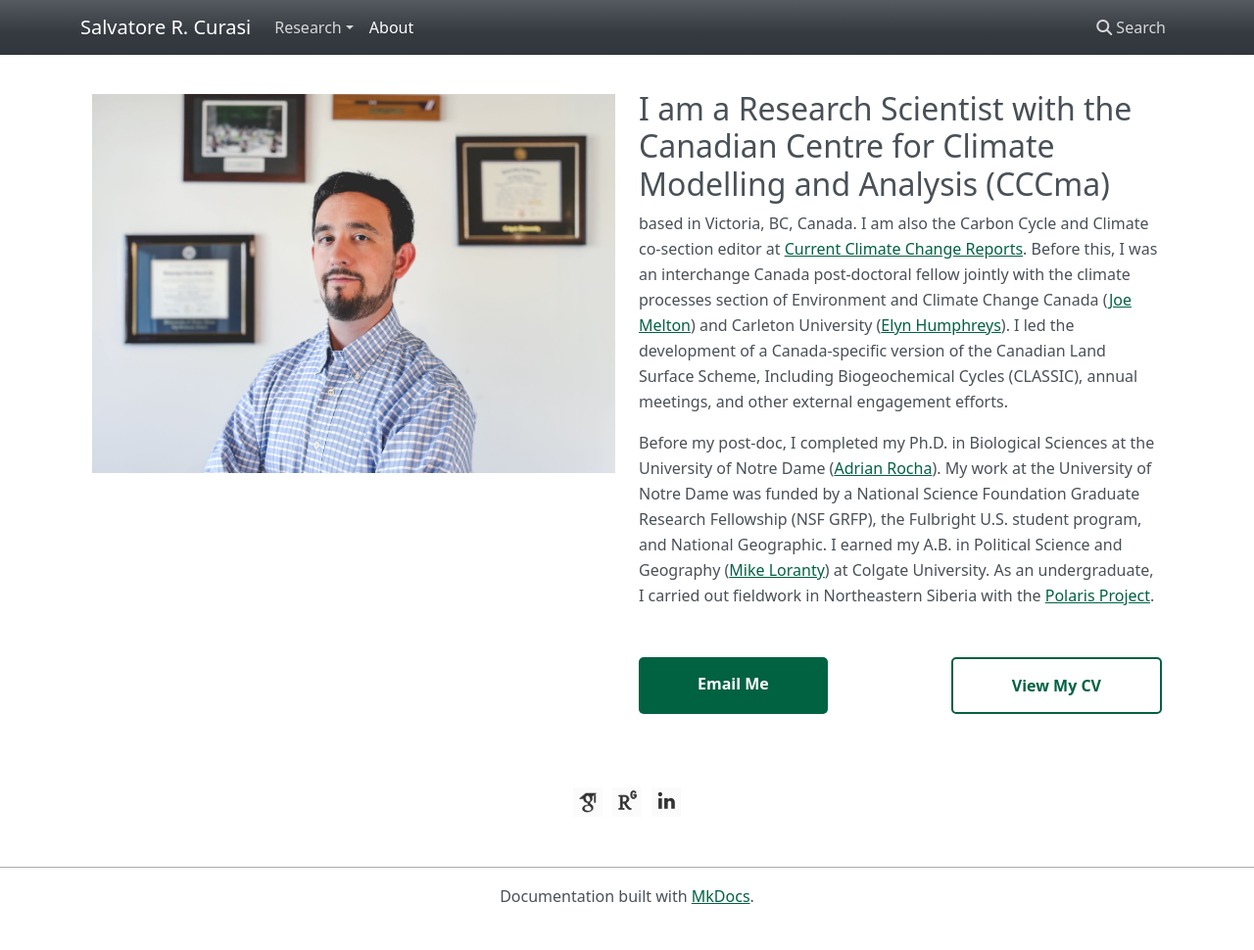
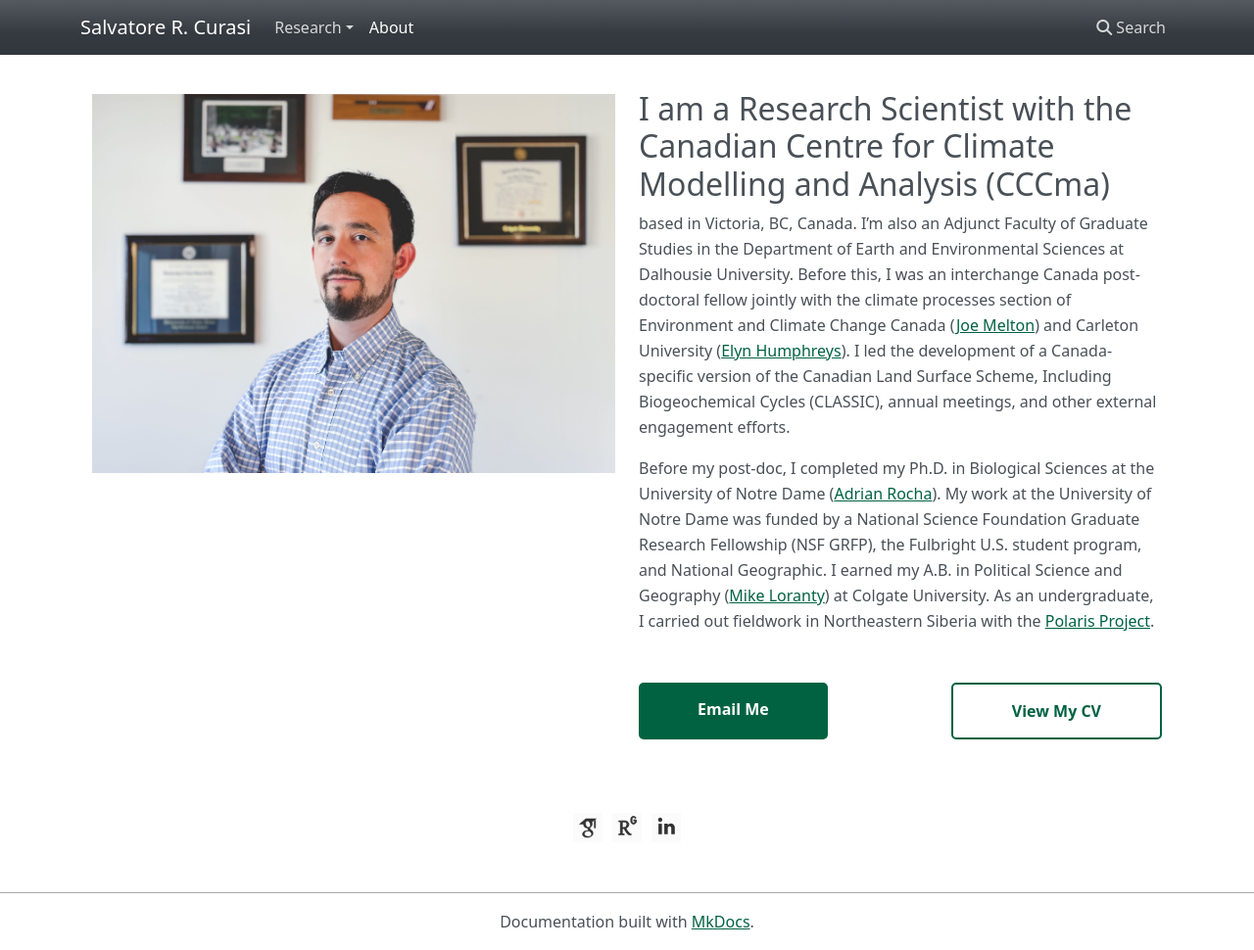
Before and after one commit to scurasi/CurasiSR_site, an MkDocs documentation site: the page built from docs/about.md, in a window 1280 px wide and 970 px high. Shown: the whole window at 98% size. Built offline with MkDocs 1.6.1, drawn with Linux system fonts in a browser that asks for light colours; nearby versions of some CDN libraries.

Commit message:
small changes to about.md

```diff
--- a/docs/about.md
+++ b/docs/about.md
@@ -4,7 +4,7 @@
             <img src="img/headshot.jpg" alt="headshot" width="600"/>
         </div>
         <div class="col-lg-6 col-md-12 col-sm-12 col-xs-12">
-            <p><h2>I am a Research Scientist with the Canadian Centre for Climate Modelling and Analysis (CCCma)</h2><p> based in Victoria, BC, Canada. I am also the Carbon Cycle and Climate co-section editor at <a href="https://link.springer.com/journal/40641/editorial-board">Current Climate Change Reports</a>. Before this, I was an interchange Canada post-doctoral fellow jointly with the climate processes section of Environment and Climate Change Canada (<a href="https://joemelton.weebly.com">Joe Melton</a>) and Carleton University (<a href="https://carleton.ca/cubiomet/">Elyn Humphreys</a>). I led the development of a Canada-specific version of the Canadian Land Surface Scheme, Including Biogeochemical Cycles (CLASSIC), annual meetings, and other external engagement efforts.<p>
+            <p><h2>I am a Research Scientist with the Canadian Centre for Climate Modelling and Analysis (CCCma)</h2><p> based in Victoria, BC, Canada. I’m also an Adjunct Faculty of Graduate Studies in the Department of Earth and Environmental Sciences at Dalhousie University. Before this, I was an interchange Canada post-doctoral fellow jointly with the climate processes section of Environment and Climate Change Canada (<a href="https://joemelton.weebly.com">Joe Melton</a>) and Carleton University (<a href="https://carleton.ca/cubiomet/">Elyn Humphreys</a>). I led the development of a Canada-specific version of the Canadian Land Surface Scheme, Including Biogeochemical Cycles (CLASSIC), annual meetings, and other external engagement efforts.<p>
             <p>Before my post-doc, I completed my Ph.D. in Biological Sciences at the University of Notre Dame (<a href="https://sites.nd.edu/rocha-laboratory/">Adrian Rocha</a>). My work at the University of Notre Dame was funded by a National Science Foundation Graduate Research Fellowship (NSF GRFP), the Fulbright U.S. student program, and National Geographic. I earned my A.B. in Political Science and Geography (<a href="https://mloranty.github.io">Mike Loranty</a>) at Colgate University. As an undergraduate, I carried out fieldwork in Northeastern Siberia with the <a href="https://www.thepolarisproject.org">Polaris Project</a>.
             <div class="button-container">
                 <a href="mailto:CurasiSR@gmail.com" class="btn-filled">Email Me</a>
```
